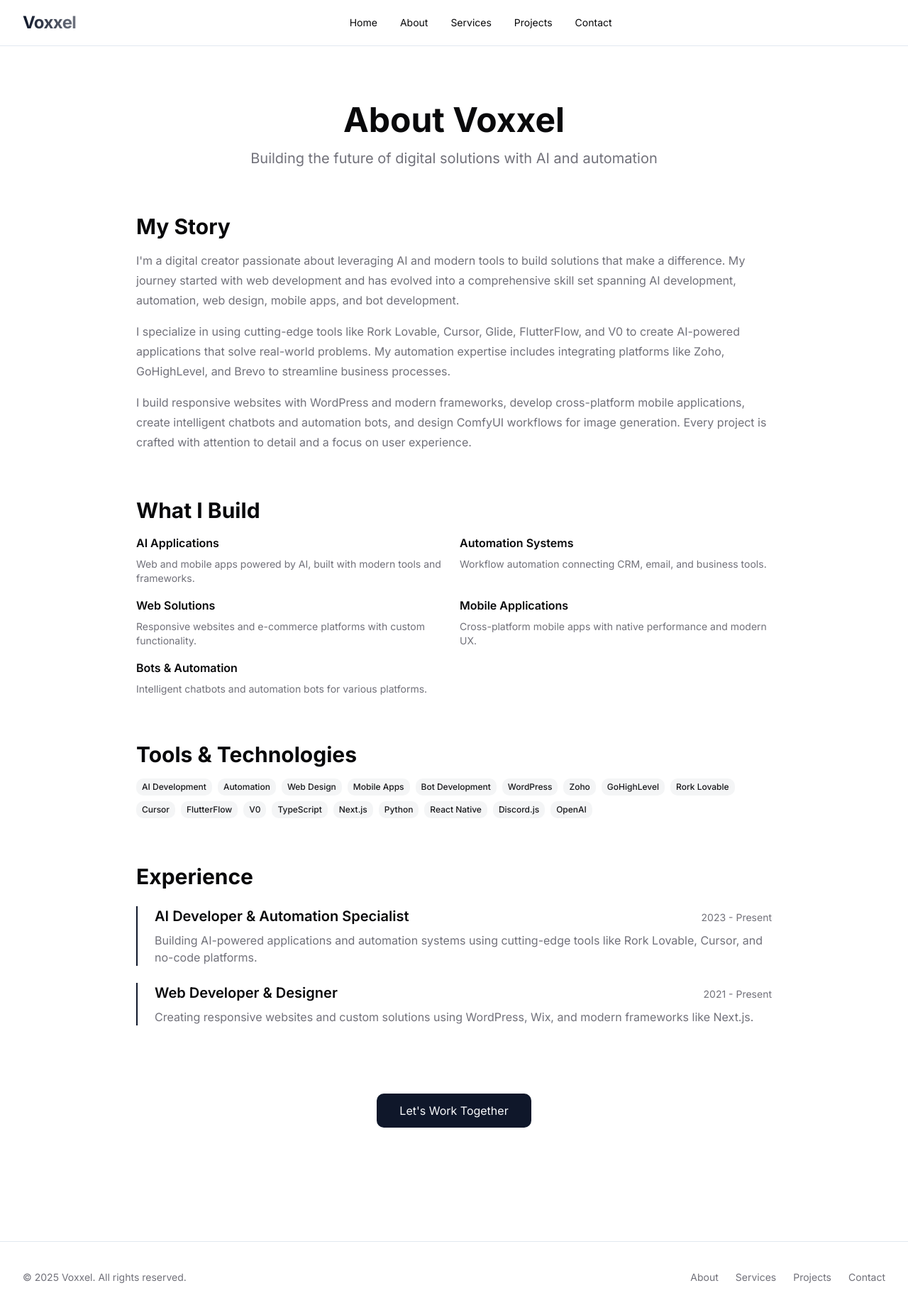
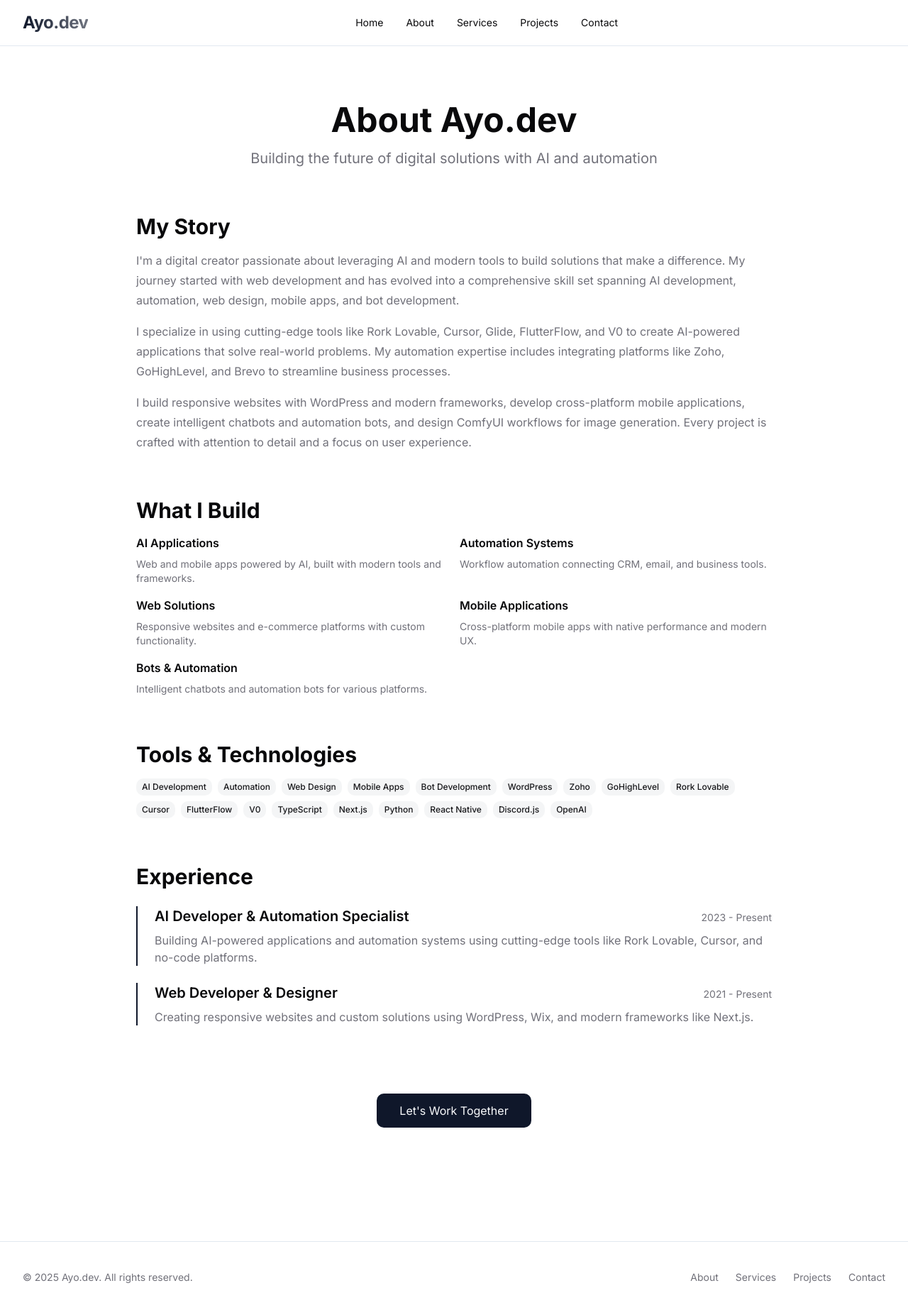
Before and after one commit to rorkpotential889-cmd/Ayo-show_case, a Next.js app: page /about in a window 1280 px wide. Shown: the top 1846 px of the page at 71% size. Built offline with nearby package versions, Linux system fonts and the light colour scheme.

Commit message:
Rebrand: Change name from Voxxel to Ayo.dev - Updated all references throughout the codebase - Changed logo, hero, about page, and metadata - Updated metadataBase URL to https://ayo.dev - Updated footer copyright - Removed music promotion from hero tagline

```diff
--- a/src/app/about/page.tsx
+++ b/src/app/about/page.tsx
@@ -50,7 +50,7 @@ export default function AboutPage() {
           transition={{ duration: 0.6 }}
           className="text-center space-y-4"
         >
-          <h1 className="text-4xl md:text-5xl font-bold">About Voxxel</h1>
+          <h1 className="text-4xl md:text-5xl font-bold">About Ayo.dev</h1>
           <p className="text-xl text-muted-foreground">
             Building the future of digital solutions with AI and automation
           </p>
--- a/src/app/layout.tsx
+++ b/src/app/layout.tsx
@@ -9,12 +9,12 @@ const inter = Inter({ subsets: ['latin'] });
 
 export const metadata: Metadata = {
   title: {
-    default: 'Voxxel - AI Development & Digital Solutions',
-    template: '%s | Voxxel',
+    default: 'Ayo.dev - AI Development & Digital Solutions',
+    template: '%s | Ayo.dev',
   },
   description:
-    'Professional AI development, automation, web design, ComfyUI workflows, and music promotion services. Building modern digital solutions with cutting-edge technology.',
-  metadataBase: new URL('https://voxxel.vercel.app'),
+    'Professional AI development, automation, web design, mobile apps, and bot development services. Building modern digital solutions with cutting-edge technology.',
+  metadataBase: new URL('https://ayo.dev'),
   keywords: [
     'AI development',
     'automation',
@@ -80,7 +80,7 @@ export default function RootLayout({
           <div className="container py-10">
             <div className="flex flex-col md:flex-row justify-between items-center gap-4">
               <div className="text-sm text-muted-foreground">
-                © {new Date().getFullYear()} Voxxel. All rights reserved.
+                © {new Date().getFullYear()} Ayo.dev. All rights reserved.
               </div>
               <div className="flex gap-6 text-sm text-muted-foreground">
                 <Link href="/about" className="hover:text-foreground transition-colors">
--- a/src/components/Hero.tsx
+++ b/src/components/Hero.tsx
@@ -18,11 +18,11 @@ export function Hero() {
           >
             <h1 className="text-5xl md:text-7xl font-bold tracking-tight">
               <span className="bg-gradient-to-r from-foreground to-foreground/60 bg-clip-text text-transparent">
-                Voxxel
+                Ayo.dev
               </span>
             </h1>
             <p className="text-xl md:text-2xl text-muted-foreground max-w-2xl mx-auto">
-              AI Development • Automation • Web Design • ComfyUI Workflows • Music Promotion
+              AI Development • Automation • Web Design • Mobile Apps • Bot Development
             </p>
             <p className="text-lg text-muted-foreground max-w-xl mx-auto">
               Building modern digital solutions with cutting-edge AI tools and no-code platforms.
--- a/src/components/Logo.tsx
+++ b/src/components/Logo.tsx
@@ -7,7 +7,7 @@ export function Logo() {
       className="font-bold text-2xl tracking-tight hover:opacity-80 transition-opacity"
     >
       <span className="bg-gradient-to-r from-primary to-primary/60 bg-clip-text text-transparent">
-        Voxxel
+        Ayo.dev
       </span>
     </Link>
   );
```
